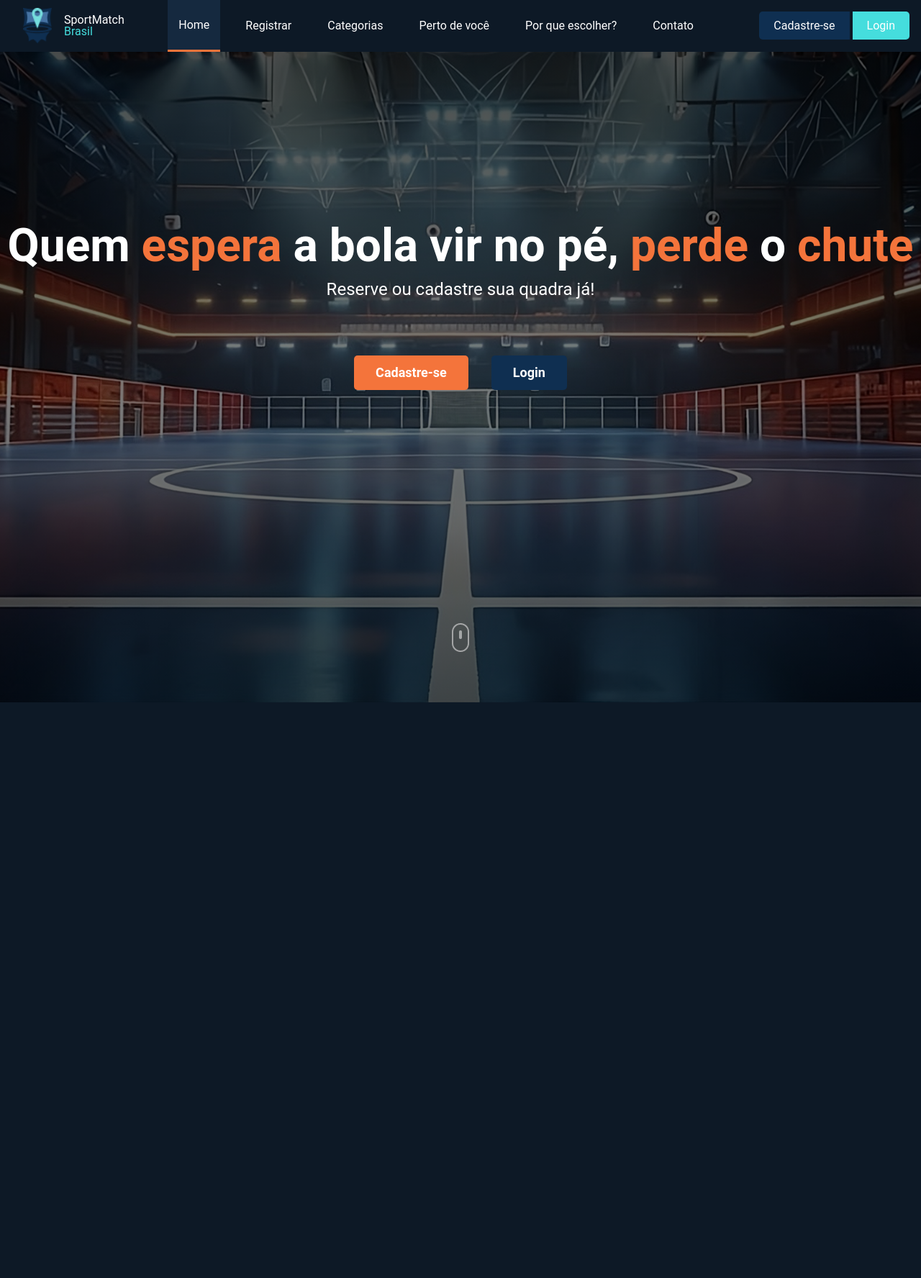
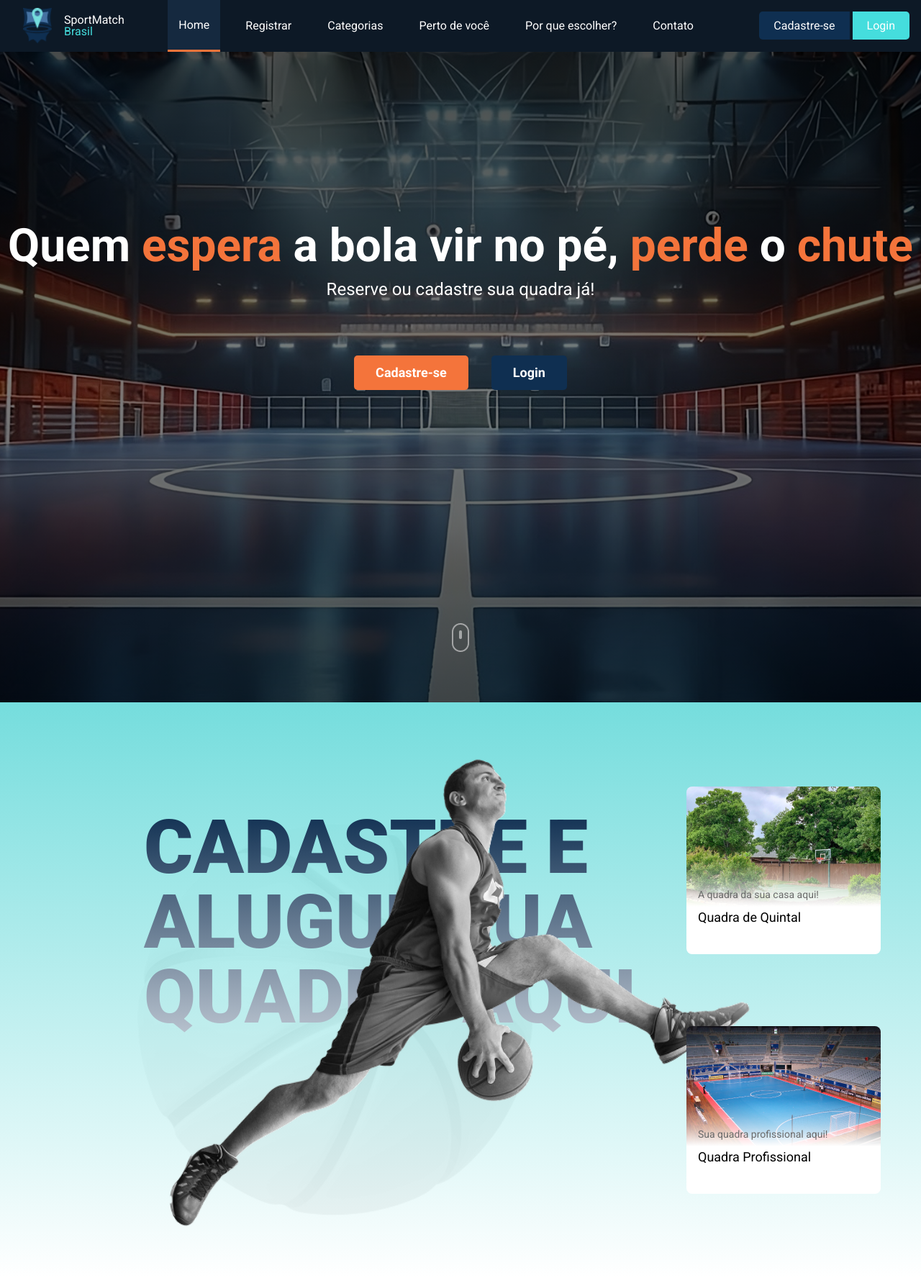
Before and after one commit to EstevaoLocks/ReservaDeQuadras, a PHP site: page / in a window 1280 px wide. Shown: the whole page at 72% size. Before the commit the page ends 976 px from the top, so only its background shows below. Run offline with PHP 8.4, Linux system fonts and the light colour scheme.

Commit message:
add section propaganda - cadastre-se

```diff
--- a/assets/css/style.css
+++ b/assets/css/style.css
@@ -15,9 +15,17 @@ body {
     font-family: Roboto, 'Segoe UI', Tahoma, Geneva, Verdana, sans-serif;
 }
 
+main {
+    position: relative;
+    padding-top: 72px;
+}
+
 .menu {
     height: 72px;
+    width: 100%;
     background-color: #0D1926;
+    position: fixed;
+    z-index: 10;
 
     display: flex;
     justify-content: space-between;
@@ -258,6 +266,139 @@ header.home .figura img {
     height: auto;
 }
 
+.sectionPropaganda {
+    width: 100%;
+    height: 800px;
+    position: relative;
+    overflow-x: hidden;
+
+    display: flex;
+    justify-content: center;
+    align-items: center;
+
+    background: linear-gradient(to bottom, #75DDDD, #ffffff);
+}
+
+.imgBolaBasquete {
+    position: absolute;
+    bottom: 50px;
+    left: 50px;
+    z-index: 1;
+
+    width: 850px;
+    height: auto;
+
+    mix-blend-mode: luminosity;
+}
+
+.imgJogadorBasquete {
+    position: absolute;
+    z-index: 2;
+
+    width: 820px;
+    height: auto;
+}
+
+.textAbsolute {
+    position: absolute;
+    left: 200px;
+    top: 150px;
+    z-index: 1;
+
+    width: 40%;
+
+    font-size: 104px;
+    font-weight: 900;
+    text-transform: uppercase;
+    font-family: "Roboto", sans-serif;
+
+    background: linear-gradient(to bottom, #0f2f51, #B8C2CE);
+    -webkit-background-clip: text;
+    -webkit-text-fill-color: transparent;
+    background-clip: text;
+    color: transparent;
+}
+
+@media (max-width: 1340px) {
+    .textAbsolute {
+        width: 60%;
+    }
+}
+
+@media (max-width: 910px) {
+    .textAbsolute {
+        left: 150px;
+        top: 150px;
+
+        width: 70%;
+    }
+}
+
+/* Cols */
+.containerCards {
+    width: 318px;
+    height: 100%;
+    position: absolute;
+    right: 0;
+    z-index: 3;
+
+    display: flex;
+    justify-content: center;
+    align-items: center;
+    flex-direction: column;
+
+    margin-right: 32px;
+}
+
+.cardPropaganda {
+    width: 270px;
+    height: 233px;
+    margin: 50px 0;
+    position: relative;
+}
+
+.cardPropaganda img {
+    width: 100%;
+    height: auto;
+    margin: 0;
+
+    border-radius: 8px 8px 0 0;
+    mix-blend-mode: luminosity;
+}
+
+.bodyCard {
+    width: 100%;
+    height: 132px;
+
+    display: flex;
+    flex-direction: column;
+    justify-content: center;
+
+    position: absolute;
+    z-index: 5;
+    bottom: 0;
+
+    border-radius: 0 0 8px 8px;
+    background: linear-gradient(to top, #ffffff, #ffffff, #ffffff00);
+}
+
+.descricao {
+    padding: 0 16px;
+    margin: 8px 0;
+
+    font-size: 14px;
+    color: #6b6b6b;
+}
+
+.title {
+    padding: 0 16px;
+    margin: 8px 0;
+
+    color: #000000;
+    font-size: 18px;
+}
+
+
 /*   CSS Celular e Tablet   */
 @media (max-width: 768px) {
     .menu ul {
@@ -268,4 +409,21 @@ header.home .figura img {
     .menu ul li {
         margin: 10px 0;
     }
+
+    .textAbsolute {
+        left: auto;
+        top: 100px;
+
+        width: 60%;
+        font-size: 64px;
+    }
+
+    .containerCards {
+        width: 80%;
+        height: 100%;
+        position: absolute;
+        right: auto;
+        margin-right: auto;
+        margin-left: auto;
+    }
 }
--- a/index.php
+++ b/index.php
@@ -3,6 +3,12 @@
 <head>
     <meta charset="UTF-8">
     <meta name="viewport" content="width=device-width, initial-scale=1.0">
+
+    <!-- Fontes Google Fonts -->
+    <!-- Roboto -->
+    <link rel="preconnect" href="https://fonts.googleapis.com">
+    <link rel="preconnect" href="https://fonts.gstatic.com" crossorigin>
+    <link href="https://fonts.googleapis.com/css2?family=Roboto:ital,wght@0,100..900;1,100..900&display=swap" rel="stylesheet">
 
     <!-- CSS -->
     <link rel="stylesheet" href="assets/css/reset.css">
@@ -43,7 +49,7 @@
     </nav><!-- Fim Menu -->
 
     <!-- Conteúdo Principal ----------- -->
-
+    <main>
         <!-- Cabeçalho Home -->
         <header class="home">
             <!-- Gradiente -->
@@ -67,5 +73,33 @@
                 </div>
             </div>
         </header>
+
+        <!-- Section 1 - Propaganda -->
+        <section class="sectionPropaganda">
+            <!-- Conteúdo Absoluto -->
+            <img class="imgBolaBasquete" src="assets/img/basket ball img.png" alt="Imagem de bola de basquete">
+            <img class="imgJogadorBasquete" src="assets/img/basketball-player-action-sunset 1.png" alt="Imagem de jogador de basquete">
+            <p class="textAbsolute">Cadastre e alugue sua quadra aqui</p>
+
+            <!-- Cards -->
+            <div class="containerCards">
+                <div class="cardPropaganda">
+                    <img src="assets/img/quadra de quintal 1.png" alt="">
+                    <div class="bodyCard">
+                        <p class="descricao">A quadra da sua casa aqui!</p>
+                        <p class="title">Quadra de Quintal</p>
+                    </div>
+                </div>
+
+                <div class="cardPropaganda">
+                    <img src="assets/img/Quadra-de-Futsal-profissional 1.png" alt="">
+                    <div class="bodyCard">
+                        <p class="descricao">Sua quadra profissional aqui!</p>
+                        <p class="title">Quadra Profissional</p>
+                    </div>
+                </div>
+            </div>
+        </section>
+    </main>
 </body>
 </html>
```
Also changed, not shown: assets/img/Quadra-de-Futsal-profissional 1.png (added), assets/img/basket ball img.png (added), assets/img/basketball-player-action-sunset 1.png (added), assets/img/quadra de quintal 1.png (added). Lines whose indentation alone changed are shown as unchanged.
